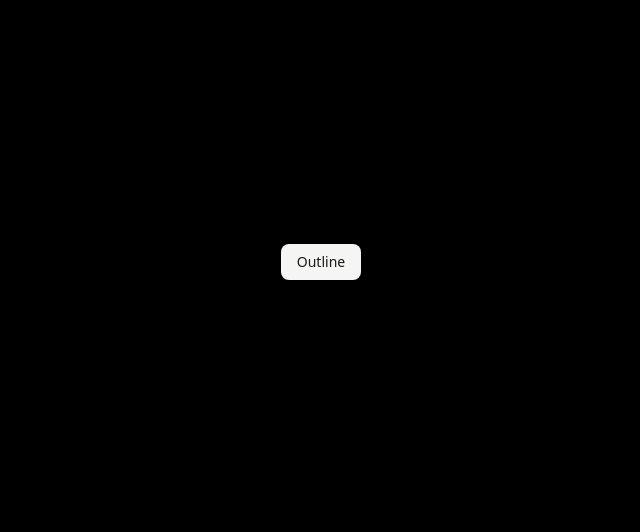
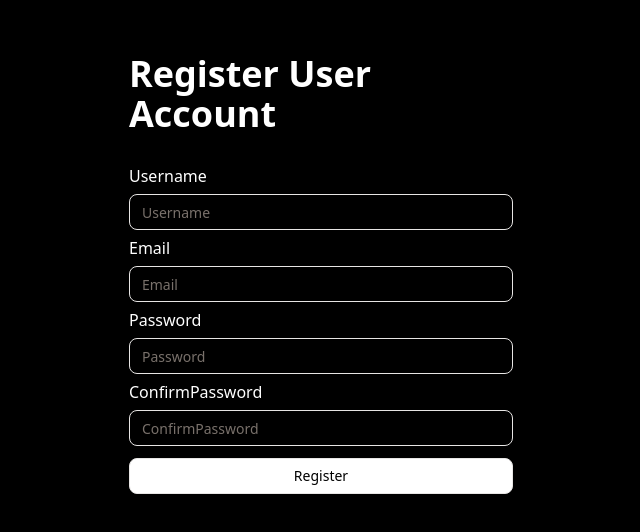
Before and after one commit to Anandadevnath/Auth-System, a React (Vite) app in the folder frontend/: page /register in a window 1280 px wide. Shown: the part 138-670 px from the top of the page, without its empty margins (319-959 px from the left). Built offline with nearby package versions, Linux system fonts and the light colour scheme.

Commit message:
designing auth-system

```diff
--- a/frontend/package.json
+++ b/frontend/package.json
@@ -10,6 +10,8 @@
     "preview": "vite preview"
   },
   "dependencies": {
+    "@hookform/resolvers": "^5.0.1",
+    "@radix-ui/react-label": "^2.1.2",
     "@radix-ui/react-slot": "^1.1.2",
     "@tailwindcss/vite": "^4.1.3",
     "axios": "^1.8.4",
@@ -18,10 +20,12 @@
     "lucide-react": "^0.487.0",
     "react": "^19.0.0",
     "react-dom": "^19.0.0",
+    "react-hook-form": "^7.55.0",
     "react-router-dom": "^7.5.0",
     "tailwind-merge": "^3.1.0",
     "tailwindcss": "^4.1.3",
-    "tw-animate-css": "^1.2.5"
+    "tw-animate-css": "^1.2.5",
+    "zod": "^3.24.2"
   },
   "devDependencies": {
     "@eslint/js": "^9.21.0",
--- a/frontend/src/App.jsx
+++ b/frontend/src/App.jsx
@@ -1,13 +1,19 @@
-import { Button } from "@/components/ui/button"
-import { buttonVariants } from "@/components/ui/button"
-
+import React from 'react';
+import { BrowserRouter as Router, Routes, Route } from 'react-router-dom';
+import Home from './pages/home';
+import Login from './pages/login';
+import Register from './pages/register'
 
 function App() {
   return (
-    <div className="flex flex-col items-center justify-center min-h-svh">
-     <Button variant="secondary">Outline</Button>
-    </div>
-  )
+    <Router>
+      <Routes>
+        <Route path="/" element={<Home />} />
+        <Route path="/login" element={<Login />} />
+        <Route path="/register" element={<Register />} />
+      </Routes>
+    </Router>
+  );
 }
 
-export default App
+export default App;
--- /dev/null
+++ b/frontend/src/api/api.js
@@ -0,0 +1,10 @@
+import axios from 'axios';
+
+const API = axios.create({
+    baseURL: 'http://localhost:3000/api/users',
+    withCredentials: true,
+})
+
+const registerUser = (userData) => API.post('/register', userData);
+
+export {registerUser}
--- /dev/null
+++ b/frontend/src/components/ui/form.jsx
@@ -0,0 +1,143 @@
+import * as React from "react"
+import { Slot } from "@radix-ui/react-slot"
+import { Controller, FormProvider, useFormContext, useFormState } from "react-hook-form";
+
+import { cn } from "@/lib/utils"
+import { Label } from "@/components/ui/label"
+
+const Form = FormProvider
+
+const FormFieldContext = React.createContext({})
+
+const FormField = (
+  {
+    ...props
+  }
+) => {
+  return (
+    (<FormFieldContext.Provider value={{ name: props.name }}>
+      <Controller {...props} />
+    </FormFieldContext.Provider>)
+  );
+}
+
+const useFormField = () => {
+  const fieldContext = React.useContext(FormFieldContext)
+  const itemContext = React.useContext(FormItemContext)
+  const { getFieldState } = useFormContext()
+  const formState = useFormState({ name: fieldContext.name })
+  const fieldState = getFieldState(fieldContext.name, formState)
+
+  if (!fieldContext) {
+    throw new Error("useFormField should be used within <FormField>")
+  }
+
+  const { id } = itemContext
+
+  return {
+    id,
+    name: fieldContext.name,
+    formItemId: `${id}-form-item`,
+    formDescriptionId: `${id}-form-item-description`,
+    formMessageId: `${id}-form-item-message`,
+    ...fieldState,
+  }
+}
+
+const FormItemContext = React.createContext({})
+
+function FormItem({
+  className,
+  ...props
+}) {
+  const id = React.useId()
+
+  return (
+    (<FormItemContext.Provider value={{ id }}>
+      <div data-slot="form-item" className={cn("grid gap-2", className)} {...props} />
+    </FormItemContext.Provider>)
+  );
+}
+
+function FormLabel({
+  className,
+  ...props
+}) {
+  const { error, formItemId } = useFormField()
+
+  return (
+    (<Label
+      data-slot="form-label"
+      data-error={!!error}
+      className={cn("data-[error=true]:text-destructive", className)}
+      htmlFor={formItemId}
+      {...props} />)
+  );
+}
+
+function FormControl({
+  ...props
+}) {
+  const { error, formItemId, formDescriptionId, formMessageId } = useFormField()
+
+  return (
+    (<Slot
+      data-slot="form-control"
+      id={formItemId}
+      aria-describedby={
+        !error
+          ? `${formDescriptionId}`
+          : `${formDescriptionId} ${formMessageId}`
+      }
+      aria-invalid={!!error}
+      {...props} />)
+  );
+}
+
+function FormDescription({
+  className,
+  ...props
+}) {
+  const { formDescriptionId } = useFormField()
+
+  return (
+    (<p
+      data-slot="form-description"
+      id={formDescriptionId}
+      className={cn("text-muted-foreground text-sm", className)}
+      {...props} />)
+  );
+}
+
+function FormMessage({
+  className,
+  ...props
+}) {
+  const { error, formMessageId } = useFormField()
+  const body = error ? String(error?.message ?? "") : props.children
+
+  if (!body) {
+    return null
+  }
+
+  return (
+    (<p
+      data-slot="form-message"
+      id={formMessageId}
+      className={cn("text-destructive text-sm", className)}
+      {...props}>
+      {body}
+    </p>)
+  );
+}
+
+export {
+  useFormField,
+  Form,
+  FormItem,
+  FormLabel,
+  FormControl,
+  FormDescription,
+  FormMessage,
+  FormField,
+}
--- /dev/null
+++ b/frontend/src/components/ui/input.jsx
@@ -0,0 +1,24 @@
+import * as React from "react"
+
+import { cn } from "@/lib/utils"
+
+function Input({
+  className,
+  type,
+  ...props
+}) {
+  return (
+    (<input
+      type={type}
+      data-slot="input"
+      className={cn(
+        "file:text-foreground placeholder:text-muted-foreground selection:bg-primary selection:text-primary-foreground dark:bg-input/30 border-input flex h-9 w-full min-w-0 rounded-md border bg-transparent px-3 py-1 text-base shadow-xs transition-[color,box-shadow] outline-none file:inline-flex file:h-7 file:border-0 file:bg-transparent file:text-sm file:font-medium disabled:pointer-events-none disabled:cursor-not-allowed disabled:opacity-50 md:text-sm",
+        "focus-visible:border-ring focus-visible:ring-ring/50 focus-visible:ring-[3px]",
+        "aria-invalid:ring-destructive/20 dark:aria-invalid:ring-destructive/40 aria-invalid:border-destructive",
+        className
+      )}
+      {...props} />)
+  );
+}
+
+export { Input }
--- /dev/null
+++ b/frontend/src/components/ui/label.jsx
@@ -0,0 +1,23 @@
+"use client"
+
+import * as React from "react"
+import * as LabelPrimitive from "@radix-ui/react-label"
+
+import { cn } from "@/lib/utils"
+
+function Label({
+  className,
+  ...props
+}) {
+  return (
+    (<LabelPrimitive.Root
+      data-slot="label"
+      className={cn(
+        "flex items-center gap-2 text-sm leading-none font-medium select-none group-data-[disabled=true]:pointer-events-none group-data-[disabled=true]:opacity-50 peer-disabled:cursor-not-allowed peer-disabled:opacity-50",
+        className
+      )}
+      {...props} />)
+  );
+}
+
+export { Label }
--- a/frontend/src/index.css
+++ b/frontend/src/index.css
@@ -121,4 +121,5 @@
 
 body {
   background-color: black;
+  color: white;
 }
--- a/frontend/src/pages/home.jsx
+++ b/frontend/src/pages/home.jsx
@@ -0,0 +1,52 @@
+import React from 'react'
+import { Button } from "@/components/ui/button";
+import { useNavigate } from 'react-router-dom';
+
+
+function home() {
+  const navigate = useNavigate();
+
+  const navigateLogin = (e) => {
+    navigate('/login');
+  };
+
+  const navigateregister = (e) => {
+    navigate('/register');
+  };
+
+  const navigateLogout = (e) => {
+    navigate('/login');
+  };
+
+  return (
+    <div className='flex items-center justify-center'>
+
+      <Button
+        className="text-black cursor-pointer hover:bg-[#d2d2d2]"
+        variant="outline"
+        onClick={navigateLogin}
+      >
+        Login
+      </Button>
+
+      <Button
+        className="text-black cursor-pointer hover:bg-[#d2d2d2]"
+        variant="outline"
+        onClick={navigateregister}
+      >
+        Register
+      </Button>
+
+      <Button
+        className="text-black cursor-pointer hover:bg-[#d2d2d2]"
+        variant="outline"
+        onClick={navigateLogout}
+      >
+        Logout
+      </Button>
+
+    </div>
+  )
+}
+
+export default home
--- a/frontend/src/pages/login.jsx
+++ b/frontend/src/pages/login.jsx
@@ -0,0 +1,44 @@
+import React from 'react';
+import { Input } from "@/components/ui/input";
+import { Button } from "@/components/ui/button";
+import { useNavigate } from 'react-router-dom';
+
+function Login() {
+    const navigate = useNavigate();
+
+    const navigateLogin = (e) => {
+        navigate('/');
+    };
+
+    return (
+
+        <div className="grid w-full max-w-sm items-center gap-1.5 mx-auto my-42">
+            <h1 className='text-4xl font-semibold my-6'>Login User Account</h1>
+            <h1>Username</h1>
+            <Input
+                type="text"
+                placeholder="Username"
+            />
+            <h1>Email</h1>
+            <Input
+                type="email"
+                placeholder="Email"
+            />
+            <h1>Password</h1>
+            <Input
+                type="password"
+                placeholder="Password"
+            />
+            <Button
+                className="text-black cursor-pointer hover:bg-[#d2d2d2] my-1.5"
+                variant="outline"
+                onClick={navigateLogin}
+            >
+                Login
+            </Button>
+        </div>
+
+    );
+}
+
+export default Login;
--- /dev/null
+++ b/frontend/src/pages/logout.jsx
@@ -0,0 +1,9 @@
+import React from 'react'
+
+function logout() {
+  return (
+    <div>logout</div>
+  )
+}
+
+export default logout
--- a/frontend/src/pages/register.jsx
+++ b/frontend/src/pages/register.jsx
@@ -0,0 +1,49 @@
+import React from 'react';
+import { Input } from "@/components/ui/input";
+import { Button } from "@/components/ui/button";
+import { useNavigate } from 'react-router-dom';
+
+function Login() {
+  const navigate = useNavigate();
+
+  const handleregister = (e) => {
+    navigate('/login');
+  };
+
+  return (
+    <>
+      <div className="grid w-full max-w-sm items-center gap-1.5 mx-auto my-42">
+        <h1 className='text-4xl font-semibold my-6'>Register User Account</h1>
+        <h1>Username</h1>
+        <Input
+          type="text"
+          placeholder="Username"
+        />
+        <h1>Email</h1>
+        <Input
+          type="email"
+          placeholder="Email"
+        />
+        <h1>Password</h1>
+        <Input
+          type="password"
+          placeholder="Password"
+        />
+        <h1>ConfirmPassword</h1>
+        <Input
+          type="password"
+          placeholder="ConfirmPassword"
+        />
+        <Button
+          className="text-black cursor-pointer hover:bg-[#d2d2d2] my-1.5"
+          variant="outline"
+          onClick={handleregister}
+        >
+          Register
+        </Button>
+      </div>
+    </>
+  );
+}
+
+export default Login;
```
Also changed, not shown: 1 other file (tests, documents, lock files or other folders).
